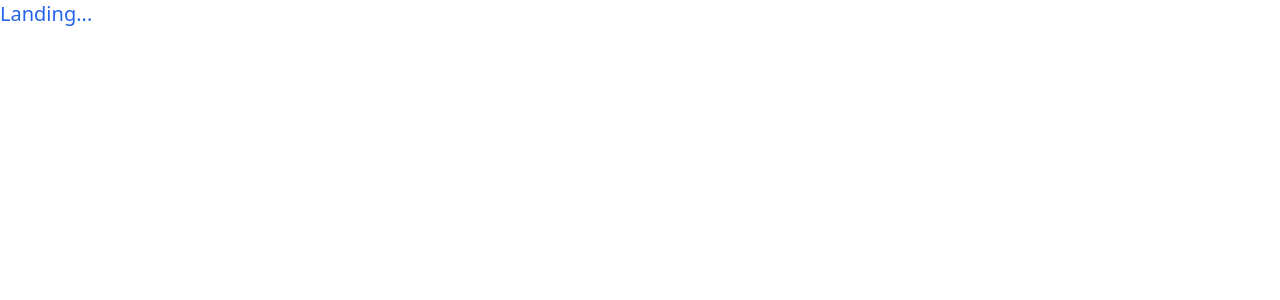
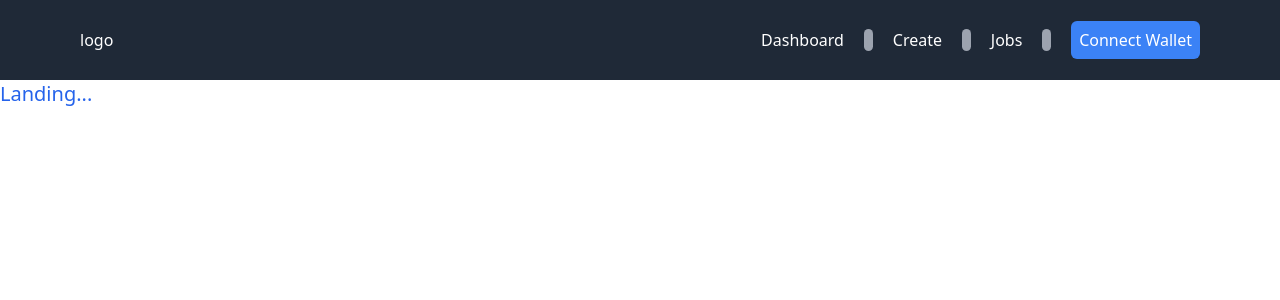
Before and after one commit to Toadjoker/ShillStreet, a Next.js app in the folder frontend/: page / in a window 1280 px wide. Shown: the top 300 px of the page. Built offline with nearby package versions, Linux system fonts and the light colour scheme.

Commit message:
Add: header component with navigation link and connect wallet button

```diff
--- /dev/null
+++ b/frontend/components/header.tsx
@@ -0,0 +1,25 @@
+import Link from "next/link";
+const Header = () => {
+    return (
+        <div className="bg-gray-800 h-20 flex items-center justify-between px-20">
+            <div>
+                <p className="text-white">logo</p>
+            </div>
+            <nav className="text-white space-x-5">
+                <Link href="/dashboard" className="hover:text-blue-400">
+                    Dashboard
+                </Link>
+                <span className="bg-gray-400 text-gray-400 rounded-md">|</span>
+                <Link href="/create" className="hover:text-blue-400">Create</Link>
+                <span className="bg-gray-400 text-gray-400 rounded-md">|</span>
+                <Link href="/jobs" className="hover:text-blue-400">Jobs</Link>
+                <span className="bg-gray-400 text-gray-400 rounded-md">|</span>
+                <Link href="/connect" className="bg-blue-500 p-2 rounded-md hover:bg-blue-400 hover:shadow-2xl">
+                    Connect Wallet
+                </Link>
+            </nav>
+        </div>
+    )
+}
+
+export default Header;
--- /dev/null
+++ b/frontend/components/index.ts
@@ -0,0 +1,5 @@
+import Header from './header'
+
+export {
+    Header
+}
--- a/frontend/pages/_document.tsx
+++ b/frontend/pages/_document.tsx
@@ -3,7 +3,12 @@ import { Html, Head, Main, NextScript } from 'next/document'
 export default function Document() {
   return (
     <Html lang="en">
-      <Head />
+        <Head>
+        <title>Shill Street</title>
+        <meta name="description" content="Generated by create next app" />
+        <meta name="viewport" content="width=device-width, initial-scale=1" />
+        <link rel="icon" href="/favicon.ico" />
+      </Head>
       <body>
         <Main />
         <NextScript />
--- a/frontend/pages/index.tsx
+++ b/frontend/pages/index.tsx
@@ -2,17 +2,13 @@ import Head from 'next/head'
 import Image from 'next/image'
 import { Inter } from 'next/font/google'
 const inter = Inter({ subsets: ['latin'] })
+import {Header} from '../components';
 
-export default function Home() {
+export default function Landing() {
   return (
     <>
-      <Head>
-        <title>Create Next App</title>
-        <meta name="description" content="Generated by create next app" />
-        <meta name="viewport" content="width=device-width, initial-scale=1" />
-        <link rel="icon" href="/favicon.ico" />
-      </Head>
-      <main className="text-xl">
+        <Header />
+      <main className="text-xl h-screen">
         <p className="text-blue-600">Landing...</p>
       </main>
     </>
```
Also changed, not shown: frontend/styles/globals.css (+0 -21 lines).
